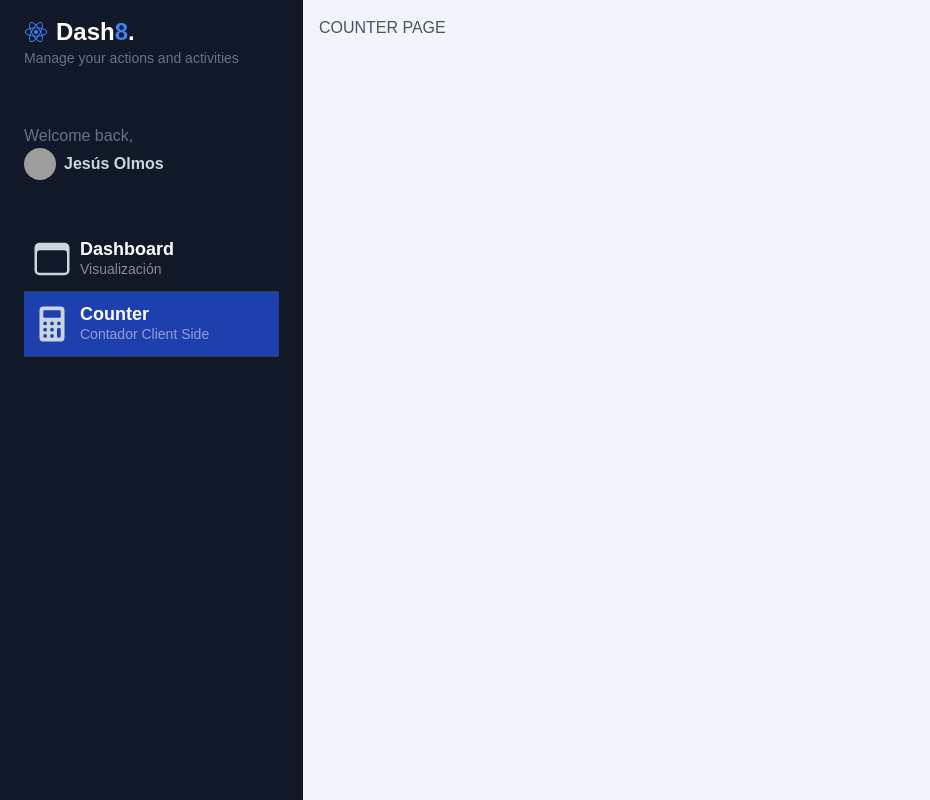
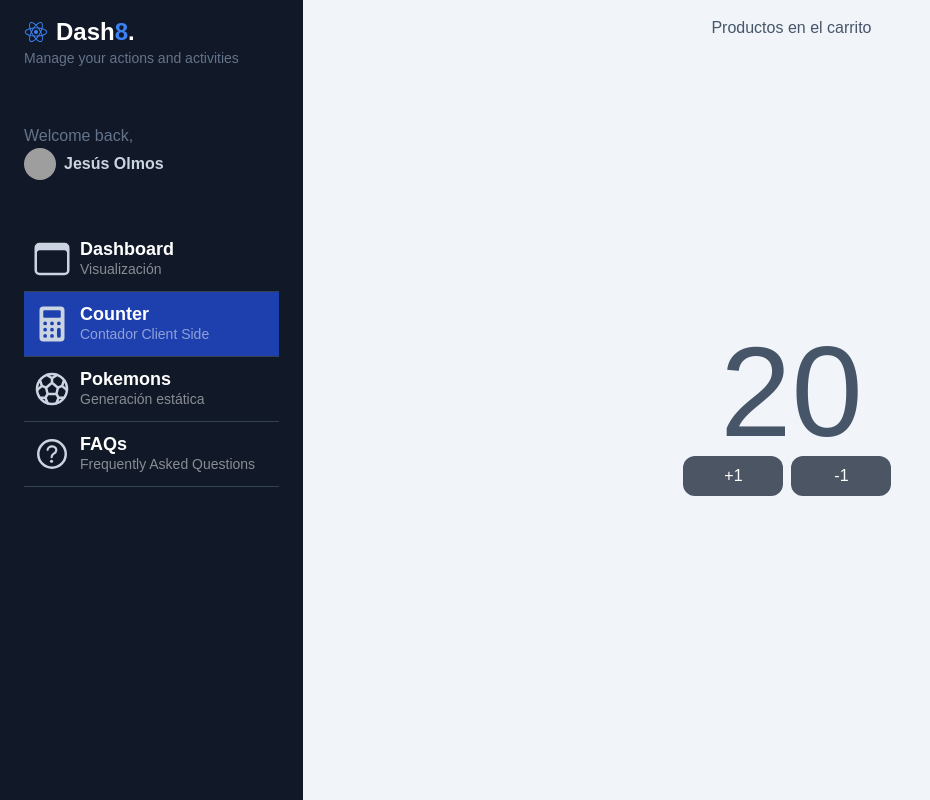
Before and after one commit to JOlmos98/next-p, a Next.js app: page /dashboard/counter in a window 1280 px wide. Shown: the whole page, without its empty margins (0-930 px from the left). Built offline with nearby package versions, Linux system fonts and the light colour scheme; grey boxes are pictures that could not be loaded.

Commit message:
WIP: Pre fetch con Pokemons, terminados los componentes del Sidebar. 16/12/24.

```diff
--- a/app/components/sidebar/Sidebar.tsx
+++ b/app/components/sidebar/Sidebar.tsx
@@ -1,7 +1,8 @@
 import Image from "next/image";
-import { IoBrowsersOutline, IoCalculator, IoLogoReact } from "react-icons/io5";
+import { IoBalloonOutline, IoBrowsersOutline, IoCalculator, IoFootballOutline, IoHelpCircleOutline, IoLogoReact } from "react-icons/io5";
 import SidebarMenuItem from "./SidebarMenuItem";
 
+//Aquí insertamos los MenuItems:
 const menuItems = [
   { path: "/dashboard/main",
     icon: <IoBrowsersOutline size={40} />,
@@ -12,6 +13,16 @@
     icon: <IoCalculator size={40} />,
     title: "Counter",
     subTitle: "Contador Client Side"
+  },
+  { path: "/dashboard/pokemons",
+    icon: <IoFootballOutline size={40} />,
+    title: "Pokemons",
+    subTitle: "Generación estática"
+  },
+  { path: "/dashboard/faqs",
+    icon: <IoHelpCircleOutline size={40} />,
+    title: "FAQs",
+    subTitle: "Frequently Asked Questions"
   },
 ];
 
@@ -47,6 +58,7 @@
           <span className="text-sm md:text-base font-bold">Jesús Olmos</span>
         </a>
       </div>
+
       <div id="nav" className="w-full px-6">
 
         {
--- a/app/components/sidebar/SidebarMenuItem.tsx
+++ b/app/components/sidebar/SidebarMenuItem.tsx
@@ -14,11 +14,10 @@
 
     const currentPath=usePathname();
 
-
   return (
     <Link
       href={path}
-      className={`w-full px-2 inline-flex space-x-2 items-center border-b border-slate-700 py-3 hover:bg-white/5 transition ease-linear duration-150 ${currentPath === path ? 'bg-blue-800':''}` }
+      className={`w-full px-2 inline-flex space-x-2 items-center border-b border-slate-700 py-3 hover:bg-white/5 transition ease-linear duration-150 ${currentPath === path ? 'bg-blue-800':''}` } //Esto es un if-else.
     >
       <div>
         <div>
--- a/app/dashboard/counter/page.tsx
+++ b/app/dashboard/counter/page.tsx
@@ -1,10 +1,19 @@
+import { CartCounter } from "@/app/shopping-cart";
+import { Metadata } from "next";
+
+export const metadata:Metadata = {
+ title: 'Shopping Cart',
+ description: 'SEO Title',
+};
 
 export default function CounterPage() {
 
-    //Hacemos el copy-paste
+
+  //Hacemos el copy-paste
   return (
-    <div>
-      <h1>COUNTER PAGE</h1>
+    <div className="flex flex-col items-center justify-center w-full h-full">
+      <span>Productos en el carrito</span>
+      <CartCounter value={20}/>
     </div>
   );
 }
--- /dev/null
+++ b/app/dashboard/faqs/page.tsx
@@ -0,0 +1,8 @@
+
+export default function FAQsPage() {
+  return (
+    <div>
+      <h1>FAQs Page</h1>
+    </div>
+  );
+}
--- a/app/dashboard/layout.tsx
+++ b/app/dashboard/layout.tsx
@@ -2,7 +2,6 @@
 
 // Hacemos el copy-paste que indica FH de la web de Tailwind
 
-import Image from "next/image";
 import { Sidebar } from "../components";
 
 export default function DashboardLayout({
--- /dev/null
+++ b/app/dashboard/pokemons/page.tsx
@@ -0,0 +1,8 @@
+
+export default function PokemonsPage() {
+  return (
+    <div>
+      <h1>POKEMONS Page</h1>
+    </div>
+  );
+}
--- /dev/null
+++ b/app/shopping-cart/components/CartCounter.tsx
@@ -0,0 +1,33 @@
+"use client";
+
+import React, { useState } from "react";
+
+interface Props {
+  value?: number;
+}
+
+export const CartCounter = ({value=0}) => {
+
+    const [count, setCount] = useState(value);
+
+  return (
+    <div className="flex flex-col items-center justify-center w-full h-full">
+      <span className="text-9xl">{count}</span>
+
+      <div className="flex">
+        <button
+          onClick={() => setCount(count + 1)}
+          className="flex items-center justify-center p-2 rounded-xl bg-gray-600 hover:bg-blue-700 text-white hove:bg-blue-500 transition-all w-[100px] mr-2"
+        >
+          +1
+        </button>
+        <button
+          onClick={() => setCount(count - 1)}
+          className="flex items-center justify-center p-2 rounded-xl bg-gray-600 hover:bg-blue-700 text-white hove:bg-blue-500 transition-all w-[100px] mr-2"
+        >
+          -1
+        </button>
+      </div>
+    </div>
+  );
+};
--- /dev/null
+++ b/app/shopping-cart/index.ts
@@ -0,0 +1,3 @@
+
+
+export {CartCounter} from "./components/CartCounter";
```
